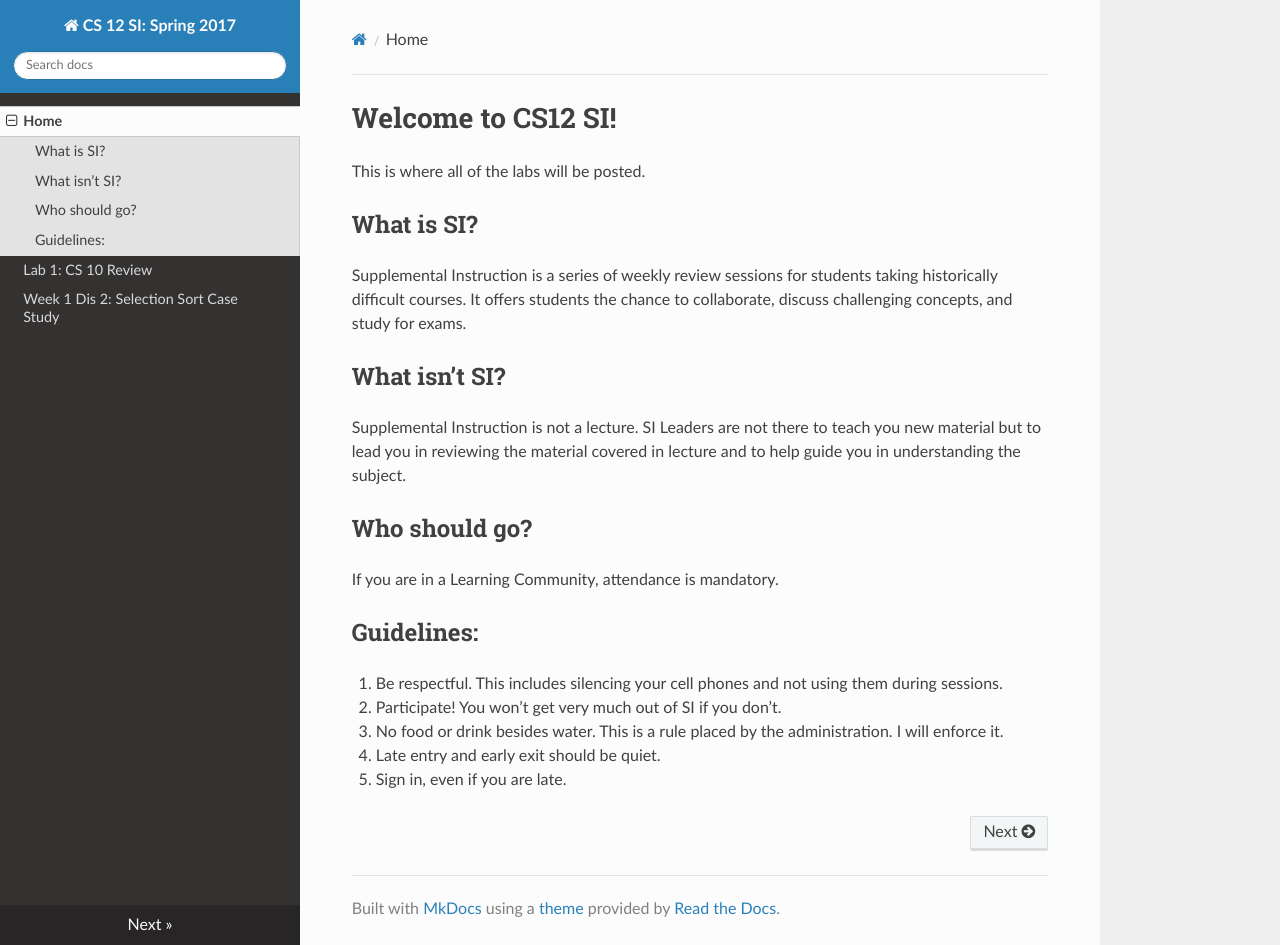
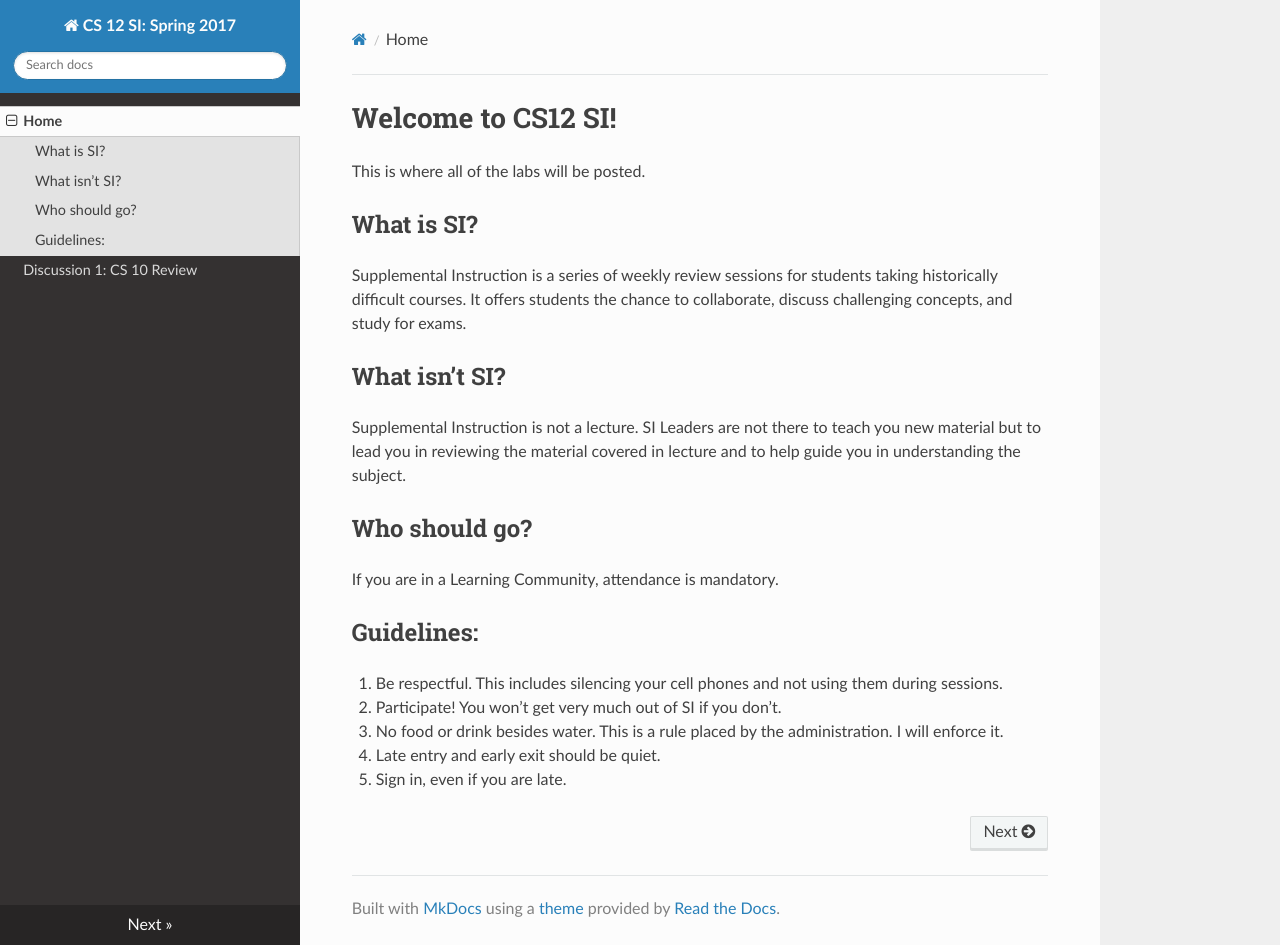
Before and after one commit to cs-si-ucr/cs12, an MkDocs documentation site: the page built from docs/index.md, in a window 1280 px wide and 945 px high. Built offline with MkDocs 1.6.1, drawn with Linux system fonts in a browser that asks for light colours; nearby versions of some CDN libraries; old or Windows-style settings are respelled for this version of MkDocs; some of the changed lines change nothing that is shown.

Commit message:
Added guthries work for real this time i think i hope

```diff
--- a/mkdocs.yml
+++ b/mkdocs.yml
@@ -1,8 +1,9 @@
 site_name: "CS 12 SI: Spring 2017"
 pages:
     - [index.md, "Home"]
-    - [lab01.md, "Lab 1: CS 10 Review"]
-    - [dis01_2.md, "Week 1 Dis 2: Selection Sort Case Study"]
+    - [dis01_1.md, "Discussion 1: CS 10 Review"]
+   # - [lab01.md, "Lab 1: CS 10 Review"]
+   # - [dis01_2.md, "Week 1 Dis 2: Selection Sort Case Study"]
    # - [lab02.md, "Lab Week 2: Streams"]
    # - [dis02_2.md, "Week 2 Dis 2: Merge Case Study"]
    # - [dis03_1.md, "Week 3 Dis 1: Classes"]
```
